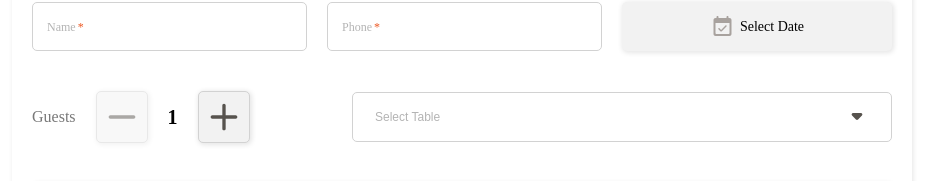
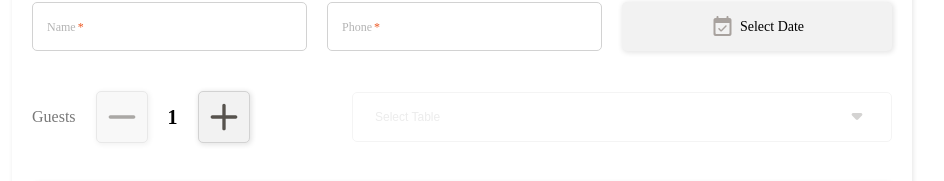
Before and after one commit to ChoByungHyun/manage-reservations, a React (Create React App) app: page /edit in a window 1280 px wide. Shown: the part 103-284 px from the top of the page, without its empty margins (178-1122 px from the left). Built offline with nearby package versions, Linux system fonts and the light colour scheme; a web font is replaced by a local one.

Commit message:
refactor: 드롭다운 날짜선택 안됐을 시 disable처리

```diff
--- a/src/components/domain/CreateReservation.tsx
+++ b/src/components/domain/CreateReservation.tsx
@@ -35,11 +35,13 @@ const CreateReservation: React.FC<Props> = ({ userInfo }) => {
   const [guest, setGuest] = useState(1);
   const [table, setTable] = useState<TableInfo[]>([]);
   const [note, setNote] = useState("");
+  const [userInfoArray, setUserInfoArray] = useState<UserInfo[]>([]);
   const [isSeat, setIsSeat] = useState(false);
-  const [userInfoArray, setUserInfoArray] = useState<UserInfo[]>([]);
   const [isInputValid, setIsInputValid] = useState(false);
   const [isModified, setIsModified] = useState(false);
   const [isTableReset, setIsTableReset] = useState(false);
+  const [isDateValid, setIsDateValid] = useState(false);
+
   const navigate = useNavigate();
   useEffect(() => {
     // 로컬 스토리지에서 데이터 가져오기
@@ -50,10 +52,19 @@ const CreateReservation: React.FC<Props> = ({ userInfo }) => {
       setUserInfoArray(parsedData);
     }
   }, []);
+  useEffect(() => {
+    if (date.date && date.time) {
+    }
+  }, [date]);
 
   useEffect(() => {
-    // 필수 입력 항목 validate
+    if (date.date && date.time) {
+      setIsDateValid(true);
+    } else {
+      setIsDateValid(false);
+    }
     if (name && phone && date.date && date.time) {
+      // 필수 입력 항목 validate
       setIsInputValid(true);
     } else {
       setIsInputValid(false);
@@ -310,6 +321,7 @@ const CreateReservation: React.FC<Props> = ({ userInfo }) => {
           onTableUpdate={handleTableUpdate}
           isDisabled={isDuplicateReservation}
           isTableReset={isTableReset}
+          isDateValid={!isDateValid}
         />
       </SReservation>
       <TextArea value={note} onChange={handleUpdateNote} />
--- a/src/components/domain/form/table/DropDown.tsx
+++ b/src/components/domain/form/table/DropDown.tsx
@@ -11,6 +11,7 @@ type DropdownProps = {
   onTableUpdate: (selectedItems: TableInfo[]) => void;
   isDisabled: (table: TableInfo, selectedItems: TableInfo[]) => boolean;
   isTableReset: boolean;
+  isDateValid: boolean;
 };
 
 function DropDown({
@@ -19,6 +20,7 @@ function DropDown({
   table,
   isDisabled,
   isTableReset,
+  isDateValid,
 }: DropdownProps) {
   const [isDropdownOpen, setIsDropdownOpen] = useState<boolean>(false);
   const [isInitial, setIsInitial] = useState<boolean>(true);
@@ -108,12 +110,13 @@ function DropDown({
   );
 
   return (
-    <SDropdownContainer ref={dropdownRef}>
+    <SDropdownContainer $isDisable={isDateValid} ref={dropdownRef}>
       <SButton
         onClick={() => {
           setIsDropdownOpen((prev) => !prev);
         }}
-        $isOpen={isDropdownOpen}
+        disabled={isDateValid}
+        $isDisable={isDateValid}
       >
         <STagButtonLayout
           className={selectedItems.length > 0 ? "has-items" : ""}
@@ -169,6 +172,9 @@ function DropDown({
 type DropdownListProps = {
   $isOpen: boolean;
 };
+type DropdownLayoutProps = {
+  $isDisable: boolean;
+};
 const STablePlaceholder = styled.div`
   padding-left: 6px;
 `;
@@ -201,11 +207,12 @@ const STagButtonLayout = styled.div`
     opacity: 1;
   }
 `;
-const SDropdownContainer = styled.div`
+const SDropdownContainer = styled.div<DropdownLayoutProps>`
   border-radius: 5px;
+  opacity: ${(props) => (props.$isDisable ? 0.5 : 1)};
 `;
 
-const SButton = styled.button<DropdownListProps>`
+const SButton = styled.button<DropdownLayoutProps>`
   width: 540px;
   height: 50px;
   border: 1px solid var(--gray-400);
@@ -216,6 +223,8 @@ const SButton = styled.button<DropdownListProps>`
   gap: 20px;
   padding: 16px;
   color: var(--gray-800);
+  opacity: ${(props) => (props.$isDisable ? 0.5 : 1)};
+  cursor: ${(props) => (props.$isDisable ? "not-allowed" : "pointer")};
 `;
 
 const SArrowIconWrapper = styled.div<DropdownListProps>`
```
